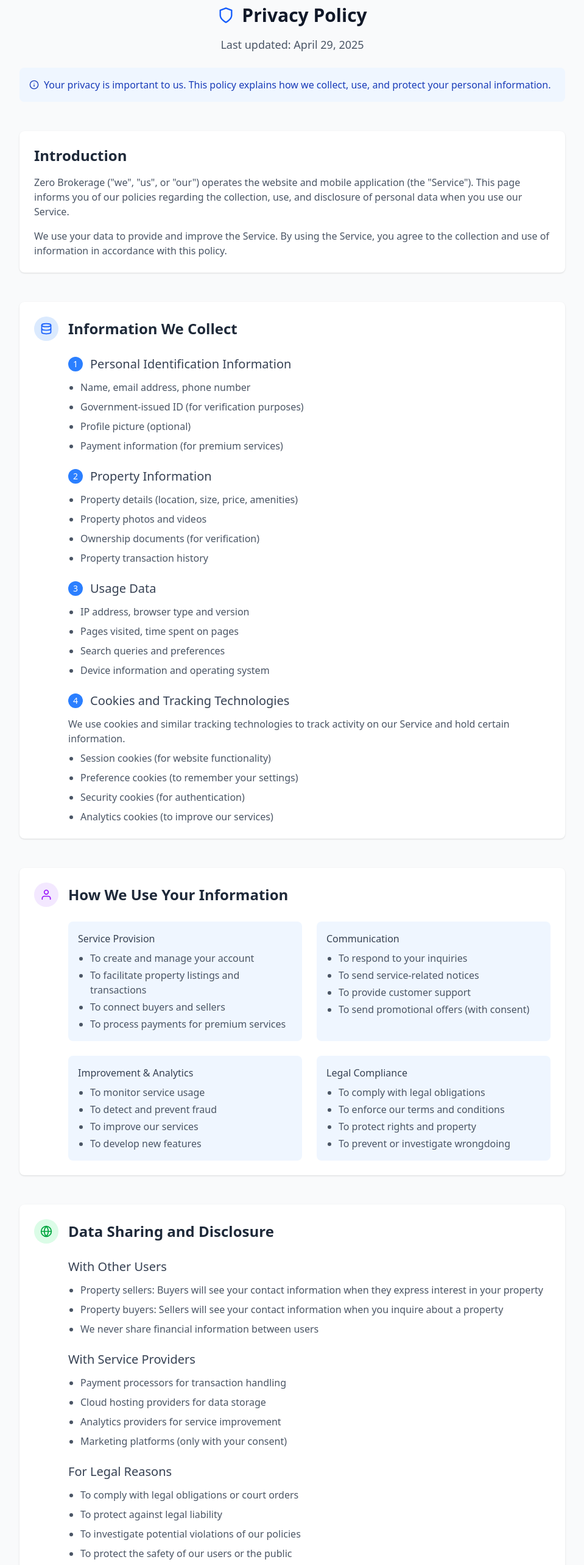
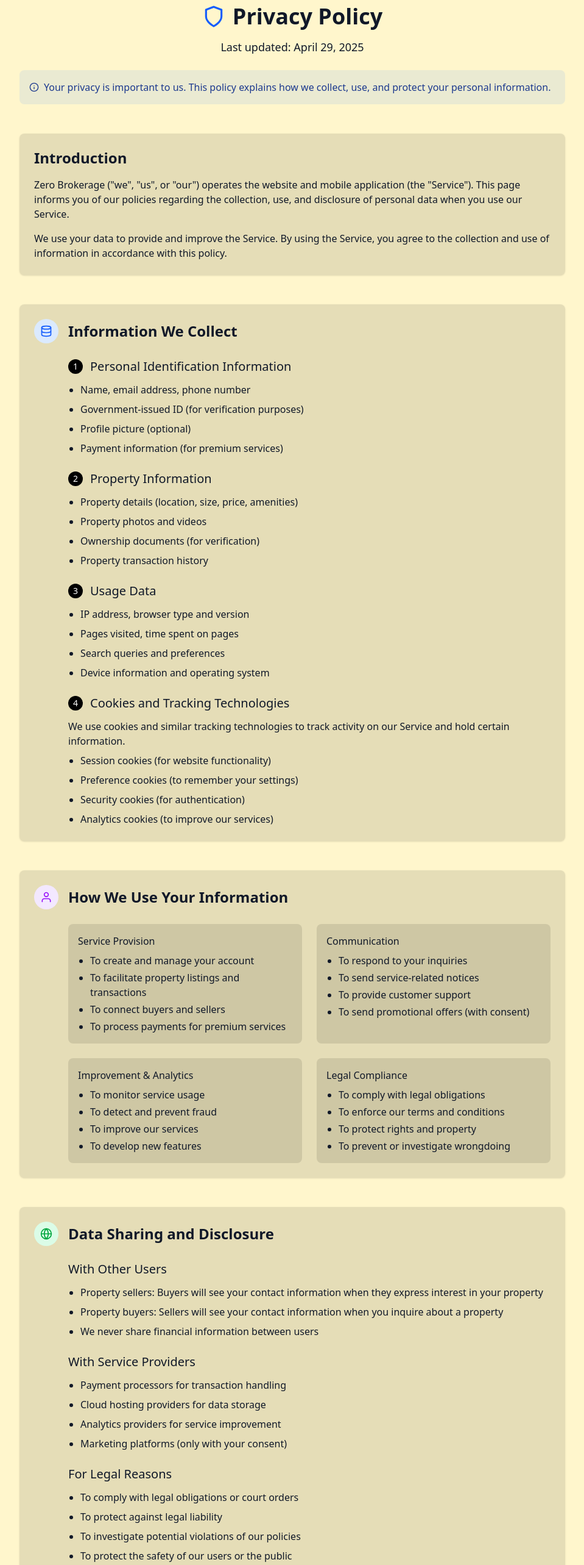
Before and after one commit to yrCodem/XeroBrokerage, a Next.js app in the folder xerobrokerage/: page /privacy-page in a window 1280 px wide. Shown: the part 120-2686 px from the top of the page at 61% size, without its empty margins (160-1119 px from the left). Built offline with nearby package versions, Linux system fonts and the light colour scheme.

Commit message:
fix: api call and frontend color theme for contact us and privacy policy page

```diff
--- a/xerobrokerage/src/app/Auth/login/page.jsx
+++ b/xerobrokerage/src/app/Auth/login/page.jsx
@@ -19,7 +19,7 @@
   const handleSubmit = async e => {
     e.preventDefault()
     setIsSubmitting(true)
-    const url = 'http://localhost:3000/api/auth/login'
+    const url = '/api/auth/login'
     const values = { email, password }
 
     try {
@@ -34,7 +34,8 @@
       }
       router.push('/')
     } catch (err) {
-      toast.error(err.response.data.message, {
+      alert(JSON.stringify(err))
+      toast.error(err.response.data.message || "error", {
         theme: 'dark',
         position: 'bottom-right',
         autoClose: 3000,
--- a/xerobrokerage/src/app/Auth/signup/page.jsx
+++ b/xerobrokerage/src/app/Auth/signup/page.jsx
@@ -58,7 +58,7 @@
     e.preventDefault();
     if (validate()) {
       setIsSubmitting(true);
-      const url = "http://localhost:3000/api/auth/signup";
+      const url = "/api/auth/signup";
       const values = formData;
 
       try {
--- a/xerobrokerage/src/app/privacy-page/page.jsx
+++ b/xerobrokerage/src/app/privacy-page/page.jsx
@@ -14,15 +14,15 @@
 
 export default function PrivacyPolicy() {
   return (
-    <div className='min-h-screen bg-gray-50 py-12 px-4 sm:px-6 lg:px-8'>
+    <div className='min-h-screen py-12 px-4 sm:px-6 lg:px-8'>
       <div className='max-w-4xl mx-auto'>
         {/* Header Section */}
         <header className='text-center mb-12'>
-          <h1 className='text-3xl font-bold text-gray-900 mb-4 flex items-center justify-center'>
-            <FiShield className='mr-3 text-blue-600' size={28} />
+          <h1 className='text-4xl font-bold text-gray-900 mb-4 flex items-center justify-center'>
+            <FiShield className='mr-3 text-blue-600' size={38} />
             Privacy Policy
           </h1>
-          <p className='text-lg text-gray-600'>
+          <p className='text-lg text-gray-900'>
             Last updated:{' '}
             {new Date().toLocaleDateString('en-US', {
               year: 'numeric',
@@ -30,8 +30,8 @@
               day: 'numeric',
             })}
           </p>
-          <div className='mt-6 bg-blue-50 p-4 rounded-lg'>
-            <p className='text-blue-800 flex items-start'>
+          <div className='mt-6 bg-blue-500/10 p-4 rounded-lg'>
+            <p className='text-blue-900 flex items-start'>
               <FiInfo className='mr-2 mt-1 flex-shrink-0' />
               Your privacy is important to us. This policy explains how we
               collect, use, and protect your personal information.
@@ -40,17 +40,17 @@
         </header>
 
         {/* Introduction Section */}
-        <section className='mb-12 bg-white p-6 rounded-lg shadow-sm'>
-          <h2 className='text-2xl font-semibold text-gray-800 mb-4'>
+        <section className='mb-12 bg-black/10 p-6 rounded-lg shadow-sm'>
+          <h2 className='text-2xl font-semibold text-gray-900 mb-4'>
             Introduction
           </h2>
-          <p className='text-gray-600 mb-4'>
+          <p className='text-gray-900 mb-4'>
             Zero Brokerage ("we", "us", or "our") operates the website and
             mobile application (the "Service"). This page informs you of our
             policies regarding the collection, use, and disclosure of personal
             data when you use our Service.
           </p>
-          <p className='text-gray-600'>
+          <p className='text-gray-900'>
             We use your data to provide and improve the Service. By using the
             Service, you agree to the collection and use of information in
             accordance with this policy.
@@ -58,25 +58,25 @@
         </section>
 
         {/* Information Collection Section */}
-        <section className='mb-12 bg-white p-6 rounded-lg shadow-sm'>
+        <section className='mb-12 bg-black/10 p-6 rounded-lg shadow-sm'>
           <div className='flex items-center mb-6'>
             <div className='h-10 w-10 bg-blue-100 rounded-full flex items-center justify-center mr-4'>
               <FiDatabase className='text-blue-600' size={20} />
             </div>
-            <h2 className='text-2xl font-semibold text-gray-800'>
+            <h2 className='text-2xl font-semibold text-gray-900'>
               Information We Collect
             </h2>
           </div>
 
           <div className='space-y-6 pl-14'>
             <div>
-              <h3 className='text-xl font-medium text-gray-700 mb-3 flex items-center'>
-                <span className='w-6 h-6 bg-blue-500 text-white rounded-full flex items-center justify-center mr-3 text-sm'>
+              <h3 className='text-xl font-medium text-gray-900 mb-3 flex items-center'>
+                <span className='w-6 h-6 bg-black/100 text-white rounded-full flex items-center justify-center mr-3 text-sm'>
                   1
                 </span>
                 Personal Identification Information
               </h3>
-              <ul className='space-y-2 list-disc pl-5 text-gray-600'>
+              <ul className='space-y-2 list-disc pl-5 text-gray-900'>
                 <li>Name, email address, phone number</li>
                 <li>Government-issued ID (for verification purposes)</li>
                 <li>Profile picture (optional)</li>
@@ -85,13 +85,13 @@
             </div>
 
             <div>
-              <h3 className='text-xl font-medium text-gray-700 mb-3 flex items-center'>
-                <span className='w-6 h-6 bg-blue-500 text-white rounded-full flex items-center justify-center mr-3 text-sm'>
+              <h3 className='text-xl font-medium text-gray-900 mb-3 flex items-center'>
+                <span className='w-6 h-6 bg-black/100 text-white rounded-full flex items-center justify-center mr-3 text-sm'>
                   2
                 </span>
                 Property Information
               </h3>
-              <ul className='space-y-2 list-disc pl-5 text-gray-600'>
+              <ul className='space-y-2 list-disc pl-5 text-gray-900'>
                 <li>Property details (location, size, price, amenities)</li>
                 <li>Property photos and videos</li>
                 <li>Ownership documents (for verification)</li>
@@ -100,13 +100,13 @@
             </div>
 
             <div>
-              <h3 className='text-xl font-medium text-gray-700 mb-3 flex items-center'>
-                <span className='w-6 h-6 bg-blue-500 text-white rounded-full flex items-center justify-center mr-3 text-sm'>
+              <h3 className='text-xl font-medium text-gray-900 mb-3 flex items-center'>
+                <span className='w-6 h-6 bg-black/100 text-white rounded-full flex items-center justify-center mr-3 text-sm'>
                   3
                 </span>
                 Usage Data
               </h3>
-              <ul className='space-y-2 list-disc pl-5 text-gray-600'>
+              <ul className='space-y-2 list-disc pl-5 text-gray-900'>
                 <li>IP address, browser type and version</li>
                 <li>Pages visited, time spent on pages</li>
                 <li>Search queries and preferences</li>
@@ -115,17 +115,17 @@
             </div>
 
             <div>
-              <h3 className='text-xl font-medium text-gray-700 mb-3 flex items-center'>
-                <span className='w-6 h-6 bg-blue-500 text-white rounded-full flex items-center justify-center mr-3 text-sm'>
+              <h3 className='text-xl font-medium text-gray-900 mb-3 flex items-center'>
+                <span className='w-6 h-6 bg-black/100 text-white rounded-full flex items-center justify-center mr-3 text-sm'>
                   4
                 </span>
                 Cookies and Tracking Technologies
               </h3>
-              <p className='text-gray-600 mb-2'>
+              <p className='text-gray-900 mb-2'>
                 We use cookies and similar tracking technologies to track
                 activity on our Service and hold certain information.
               </p>
-              <ul className='space-y-2 list-disc pl-5 text-gray-600'>
+              <ul className='space-y-2 list-disc pl-5 text-gray-900'>
                 <li>Session cookies (for website functionality)</li>
                 <li>Preference cookies (to remember your settings)</li>
                 <li>Security cookies (for authentication)</li>
@@ -136,22 +136,22 @@
         </section>
 
         {/* Use of Data Section */}
-        <section className='mb-12 bg-white p-6 rounded-lg shadow-sm'>
+        <section className='mb-12 bg-black/10 p-6 rounded-lg shadow-sm'>
           <div className='flex items-center mb-6'>
             <div className='h-10 w-10 bg-purple-100 rounded-full flex items-center justify-center mr-4'>
               <FiUser className='text-purple-600' size={20} />
             </div>
-            <h2 className='text-2xl font-semibold text-gray-800'>
+            <h2 className='text-2xl font-semibold text-gray-900'>
               How We Use Your Information
             </h2>
           </div>
 
           <div className='grid md:grid-cols-2 gap-6 pl-14'>
-            <div className='bg-blue-50 p-4 rounded-lg'>
-              <h4 className='font-medium text-gray-700 mb-2'>
+            <div className='bg-black/10 p-4 rounded-lg'>
+              <h4 className='font-medium text-gray-900 mb-2'>
                 Service Provision
               </h4>
-              <ul className='space-y-1 list-disc pl-5 text-gray-600'>
+              <ul className='space-y-1 list-disc pl-5 text-gray-900'>
                 <li>To create and manage your account</li>
                 <li>To facilitate property listings and transactions</li>
                 <li>To connect buyers and sellers</li>
@@ -159,9 +159,9 @@
               </ul>
             </div>
 
-            <div className='bg-blue-50 p-4 rounded-lg'>
-              <h4 className='font-medium text-gray-700 mb-2'>Communication</h4>
-              <ul className='space-y-1 list-disc pl-5 text-gray-600'>
+            <div className='bg-black/10 p-4 rounded-lg'>
+              <h4 className='font-medium text-gray-900 mb-2'>Communication</h4>
+              <ul className='space-y-1 list-disc pl-5 text-gray-900'>
                 <li>To respond to your inquiries</li>
                 <li>To send service-related notices</li>
                 <li>To provide customer support</li>
@@ -169,11 +169,11 @@
               </ul>
             </div>
 
-            <div className='bg-blue-50 p-4 rounded-lg'>
-              <h4 className='font-medium text-gray-700 mb-2'>
+            <div className='bg-black/10 p-4 rounded-lg'>
+              <h4 className='font-medium text-gray-900 mb-2'>
                 Improvement & Analytics
               </h4>
-              <ul className='space-y-1 list-disc pl-5 text-gray-600'>
+              <ul className='space-y-1 list-disc pl-5 text-gray-900'>
                 <li>To monitor service usage</li>
                 <li>To detect and prevent fraud</li>
                 <li>To improve our services</li>
@@ -181,11 +181,11 @@
               </ul>
             </div>
 
-            <div className='bg-blue-50 p-4 rounded-lg'>
-              <h4 className='font-medium text-gray-700 mb-2'>
+            <div className='bg-black/10 p-4 rounded-lg'>
+              <h4 className='font-medium text-gray-900 mb-2'>
                 Legal Compliance
               </h4>
-              <ul className='space-y-1 list-disc pl-5 text-gray-600'>
+              <ul className='space-y-1 list-disc pl-5 text-gray-900'>
                 <li>To comply with legal obligations</li>
                 <li>To enforce our terms and conditions</li>
                 <li>To protect rights and property</li>
@@ -196,22 +196,22 @@
         </section>
 
         {/* Data Sharing Section */}
-        <section className='mb-12 bg-white p-6 rounded-lg shadow-sm'>
+        <section className='mb-12 bg-black/10 p-6 rounded-lg shadow-sm'>
           <div className='flex items-center mb-6'>
             <div className='h-10 w-10 bg-green-100 rounded-full flex items-center justify-center mr-4'>
               <FiGlobe className='text-green-600' size={20} />
             </div>
-            <h2 className='text-2xl font-semibold text-gray-800'>
+            <h2 className='text-2xl font-semibold text-gray-900'>
               Data Sharing and Disclosure
             </h2>
           </div>
 
           <div className='space-y-6 pl-14'>
             <div>
-              <h3 className='text-xl font-medium text-gray-700 mb-3'>
+              <h3 className='text-xl font-medium text-gray-900 mb-3'>
                 With Other Users
               </h3>
-              <ul className='space-y-2 list-disc pl-5 text-gray-600'>
+              <ul className='space-y-2 list-disc pl-5 text-gray-900'>
                 <li>
                   Property sellers: Buyers will see your contact information
                   when they express interest in your property
@@ -225,10 +225,10 @@
             </div>
 
             <div>
-              <h3 className='text-xl font-medium text-gray-700 mb-3'>
+              <h3 className='text-xl font-medium text-gray-900 mb-3'>
                 With Service Providers
               </h3>
-              <ul className='space-y-2 list-disc pl-5 text-gray-600'>
+              <ul className='space-y-2 list-disc pl-5 text-gray-900'>
                 <li>Payment processors for transaction handling</li>
                 <li>Cloud hosting providers for data storage</li>
                 <li>Analytics providers for service improvement</li>
@@ -237,10 +237,10 @@
             </div>
 
             <div>
-              <h3 className='text-xl font-medium text-gray-700 mb-3'>
+              <h3 className='text-xl font-medium text-gray-900 mb-3'>
                 For Legal Reasons
               </h3>
-              <ul className='space-y-2 list-disc pl-5 text-gray-600'>
+              <ul className='space-y-2 list-disc pl-5 text-gray-900'>
                 <li>To comply with legal obligations or court orders</li>
                 <li>To protect against legal liability</li>
                 <li>To investigate potential violations of our policies</li>
@@ -248,9 +248,9 @@
               </ul>
             </div>
 
-            <div className='bg-yellow-50 p-4 rounded-lg border-l-4 border-yellow-400'>
-              <h4 className='font-medium text-gray-700 mb-2'>Important Note</h4>
-              <p className='text-gray-600'>
+            <div className='bg-black/10 p-4 rounded-lg border-l-4 border-blue-400'>
+              <h4 className='font-medium text-gray-900 mb-2'>Important Note</h4>
+              <p className='text-gray-900'>
                 We do not sell your personal information to third parties for
                 marketing purposes. Any sharing of data is strictly for
                 providing and improving our services.
@@ -260,12 +260,12 @@
         </section>
 
         {/* Data Protection Section */}
-        <section className='mb-12 bg-white p-6 rounded-lg shadow-sm'>
+        <section className='mb-12 bg-black/10 p-6 rounded-lg shadow-sm'>
           <div className='flex items-center mb-6'>
             <div className='h-10 w-10 bg-red-100 rounded-full flex items-center justify-center mr-4'>
               <FiLock className='text-red-600' size={20} />
             </div>
-            <h2 className='text-2xl font-semibold text-gray-800'>
+            <h2 className='text-2xl font-semibold text-gray-900'>
               Data Security
             </h2>
           </div>
@@ -295,7 +295,7 @@
               <p>Regular employee training on data protection</p>
             </div>
 
-            <div className='bg-blue-50 p-4 rounded-lg mt-4'>
+            <div className='bg-blue-500/10 p-4 rounded-lg mt-4'>
               <p className='text-blue-800'>
                 While we strive to use commercially acceptable means to protect
                 your personal data, we cannot guarantee its absolute security.
@@ -307,54 +307,54 @@
         </section>
 
         {/* User Rights Section */}
-        <section className='mb-12 bg-white p-6 rounded-lg shadow-sm'>
+        <section className='mb-12 bg-black/10 p-6 rounded-lg shadow-sm'>
           <div className='flex items-center mb-6'>
             <div className='h-10 w-10 bg-indigo-100 rounded-full flex items-center justify-center mr-4'>
               <FiUser className='text-indigo-600' size={20} />
             </div>
-            <h2 className='text-2xl font-semibold text-gray-800'>
+            <h2 className='text-2xl font-semibold text-gray-900'>
               Your Data Rights
             </h2>
           </div>
 
           <div className='grid md:grid-cols-2 gap-6 pl-14'>
-            <div className='bg-indigo-50 p-4 rounded-lg'>
-              <h4 className='font-medium text-gray-700 mb-2'>
+            <div className='bg-black/10 p-4 rounded-lg'>
+              <h4 className='font-medium text-gray-900 mb-2'>
                 Access & Correction
               </h4>
-              <ul className='space-y-1 list-disc pl-5 text-gray-600'>
+              <ul className='space-y-1 list-disc pl-5 text-gray-900'>
                 <li>Right to access your personal information</li>
                 <li>Right to correct inaccurate data</li>
                 <li>Right to update incomplete information</li>
               </ul>
             </div>
 
-            <div className='bg-indigo-50 p-4 rounded-lg'>
-              <h4 className='font-medium text-gray-700 mb-2'>
+            <div className='bg-black/10 p-4 rounded-lg'>
+              <h4 className='font-medium text-gray-900 mb-2'>
                 Deletion & Restriction
               </h4>
-              <ul className='space-y-1 list-disc pl-5 text-gray-600'>
+              <ul className='space-y-1 list-disc pl-5 text-gray-900'>
                 <li>Right to request deletion of your data</li>
                 <li>Right to restrict processing of your data</li>
                 <li>Right to withdraw consent (where applicable)</li>
               </ul>
             </div>
 
-            <div className='bg-indigo-50 p-4 rounded-lg'>
-              <h4 className='font-medium text-gray-700 mb-2'>
+            <div className='bg-black/10 p-4 rounded-lg'>
+              <h4 className='font-medium text-gray-900 mb-2'>
                 Data Portability
               </h4>
-              <ul className='space-y-1 list-disc pl-5 text-gray-600'>
+              <ul className='space-y-1 list-disc pl-5 text-gray-900'>
                 <li>Right to receive your data in a structured format</li>
                 <li>Right to transfer data to another service</li>
               </ul>
             </div>
 
-            <div className='bg-indigo-50 p-4 rounded-lg'>
-              <h4 className='font-medium text-gray-700 mb-2'>
+            <div className='bg-black/10 p-4 rounded-lg'>
+              <h4 className='font-medium text-gray-900 mb-2'>
                 Objections & Complaints
               </h4>
-              <ul className='space-y-1 list-disc pl-5 text-gray-600'>
+              <ul className='space-y-1 list-disc pl-5 text-gray-900'>
                 <li>Right to object to certain processing</li>
                 <li>Right to lodge complaints with authorities</li>
               </ul>
@@ -362,7 +362,7 @@
           </div>
 
           <div className='mt-6 pl-14'>
-            <p className='text-gray-600'>
+            <p className='text-gray-900'>
               To exercise any of these rights, please contact us at
               privacy@zerobrokerage.com. We may need to verify your identity
               before processing certain requests.
@@ -371,22 +371,22 @@
         </section>
 
         {/* Additional Policy Sections */}
-        <section className='mb-12 bg-white p-6 rounded-lg shadow-sm'>
+        <section className='mb-12 bg-black/10 p-6 rounded-lg shadow-sm'>
           <div className='flex items-center mb-6'>
             <div className='h-10 w-10 bg-gray-100 rounded-full flex items-center justify-center mr-4'>
-              <FiInfo className='text-gray-600' size={20} />
+              <FiInfo className='text-gray-900' size={20} />
             </div>
-            <h2 className='text-2xl font-semibold text-gray-800'>
+            <h2 className='text-2xl font-semibold text-gray-900'>
               Additional Policy Information
             </h2>
           </div>
 
           <div className='space-y-6 pl-14'>
             <div>
-              <h3 className='text-xl font-medium text-gray-700 mb-3'>
+              <h3 className='text-xl font-medium text-gray-900 mb-3'>
                 Children's Privacy
               </h3>
-              <p className='text-gray-600'>
+              <p className='text-gray-900'>
                 Our Service does not address anyone under the age of 18
                 ("Children"). We do not knowingly collect personally
                 identifiable information from children. If you are a parent or
@@ -396,10 +396,10 @@
             </div>
 
             <div>
-              <h3 className='text-xl font-medium text-gray-700 mb-3'>
+              <h3 className='text-xl font-medium text-gray-900 mb-3'>
                 Third-Party Links
               </h3>
-              <p className='text-gray-600'>
+              <p className='text-gray-900'>
                 Our Service may contain links to other sites that are not
                 operated by us. If you click on a third-party link, you will be
                 directed to that third party's site. We strongly advise you to
@@ -408,10 +408,10 @@
             </div>
 
             <div>
-              <h3 className='text-xl font-medium text-gray-700 mb-3'>
+              <h3 className='text-xl font-medium text-gray-900 mb-3'>
                 International Transfers
               </h3>
-              <p className='text-gray-600'>
+              <p className='text-gray-900'>
                 Your information, including personal data, may be transferred to
                 — and maintained on — computers located outside of your state,
                 province, country or other governmental jurisdiction where the
@@ -420,10 +420,10 @@
             </div>
 
             <div>
-              <h3 className='text-xl font-medium text-gray-700 mb-3'>
+              <h3 className='text-xl font-medium text-gray-900 mb-3'>
                 Policy Changes
               </h3>
-              <p className='text-gray-600'>
+              <p className='text-gray-900'>
                 We may update our Privacy Policy from time to time. We will
                 notify you of any changes by posting the new Privacy Policy on
                 this page and updating the "last updated" date. You are advised
@@ -432,10 +432,10 @@
             </div>
 
             <div>
-              <h3 className='text-xl font-medium text-gray-700 mb-3'>
+              <h3 className='text-xl font-medium text-gray-900 mb-3'>
                 Do Not Track Signals
               </h3>
-              <p className='text-gray-600'>
+              <p className='text-gray-900'>
                 We do not currently respond to Do Not Track (DNT) signals as
                 there is no industry standard for how to respond to these
                 signals. We will revisit this policy if a standard is
@@ -446,16 +446,16 @@
         </section>
 
         {/* Contact Information */}
-        <section className='bg-blue-50 p-8 rounded-lg text-center'>
-          <h3 className='text-xl font-medium text-gray-700 mb-4'>Contact Us</h3>
-          <p className='text-gray-600 mb-4'>
+        <section className='bg-black/10 p-8 rounded-lg text-center'>
+          <h3 className='text-xl font-medium text-gray-900 mb-4'>Contact Us</h3>
+          <p className='text-gray-900 mb-4'>
             If you have any questions about this Privacy Policy, please contact
             us:
           </p>
           <div className='space-y-2'>
-            <p className='text-gray-600'>By email: privacy@zerobrokerage.com</p>
-            <p className='text-gray-600'>By phone: +1 (800) 123-4567</p>
-            <p className='text-gray-600'>
+            <p className='text-gray-900'>By email: privacy@zerobrokerage.com</p>
+            <p className='text-gray-900'>By phone: +1 (800) 123-4567</p>
+            <p className='text-gray-900'>
               By mail: 123 Real Estate Plaza, Mumbai, India 400001
             </p>
           </div>
```
Also changed, not shown: xerobrokerage/src/app/contact-us/page.jsx (+96 -96 lines), xerobrokerage/src/app/upload-property/page.jsx (+0 -55 lines).
